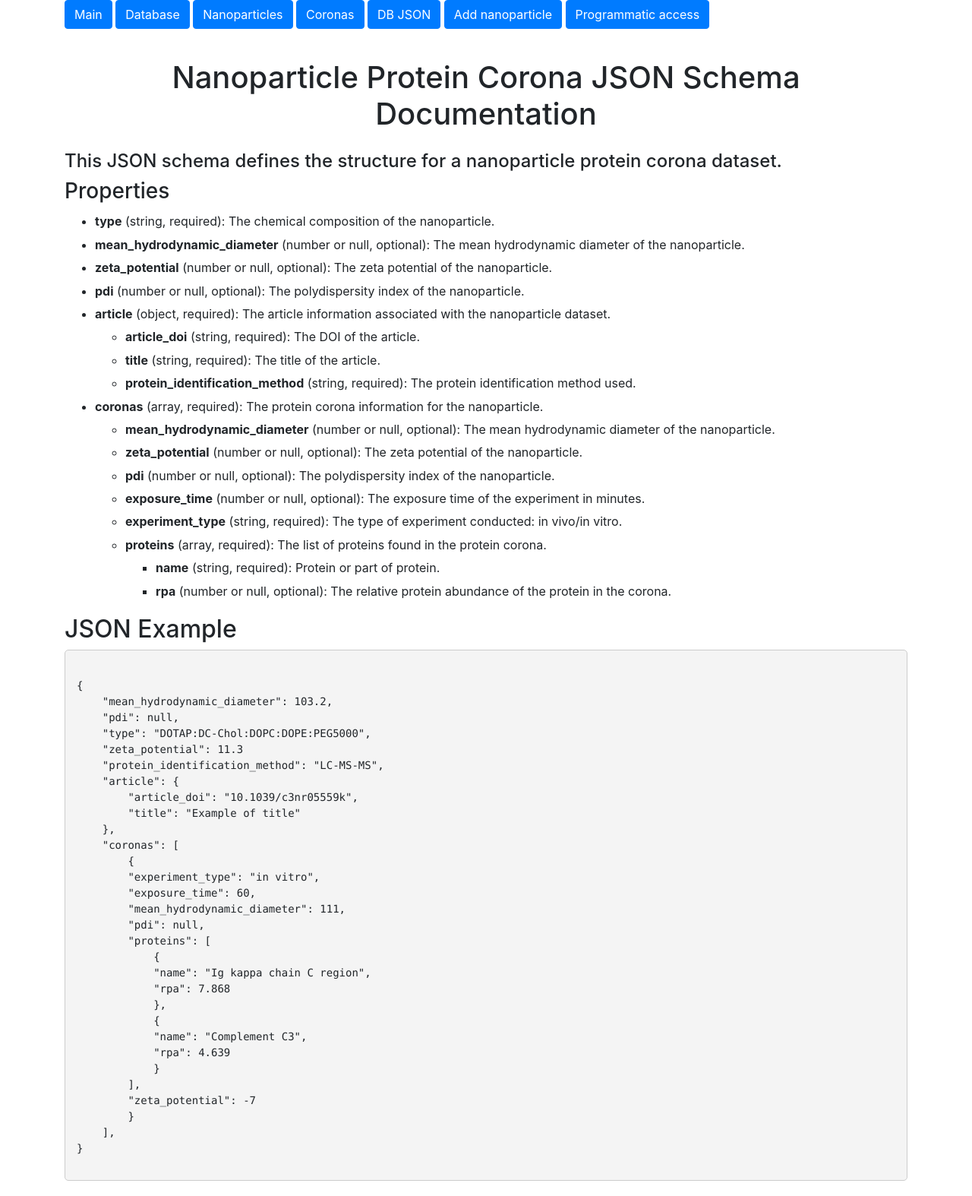
After one commit to Yur-k/lipid-nanoparticles-db, a Flask app: template backend/templates/schema.html in a window 1280 px wide. The commit adds this page. Shown: the whole page at 76% size. Run offline with Flask 3, Linux system fonts and the light colour scheme; the template is opened without the code that fills it, so the values that code supplies are empty; some libraries are stand-ins or nearby versions.

Commit message:
updated templates

```diff
--- a/backend/templates/api_documentation.html
+++ b/backend/templates/api_documentation.html
@@ -10,7 +10,7 @@
             font-family: Arial, sans-serif;
             font-size: 16px;
             line-height: 1.6;
-            margin: 20px;
+            margin: 25px;
         }
 
         h1,
@@ -47,6 +47,7 @@
     <p>This API provides a way to manage nanoparticles. It allows you to add, update, get, and delete nanoparticles. The
         API uses JSON format for input and output.
     </p>
+    <a href="/schema" class="btn btn-primary mb-2" target="_blank" >Schema documentation</a>
     <h2>Base URL</h2>
     <p>The base URL for this API is <code>{{ domain }}</code>.</p>
     <h2>Endpoints</h2>
--- a/backend/templates/common_buttons.html
+++ b/backend/templates/common_buttons.html
@@ -3,7 +3,7 @@
     <a href="/database" class="btn btn-primary mb-3">Database</a>
     <a href="/nanoparticles" class="btn btn-primary mb-3">Nanoparticles</a>
     <a href="/coronas" class="btn btn-primary mb-3">Coronas</a>
-    <a href="/proteins" class="btn btn-primary mb-3">Proteins</a>
+    <!-- <a href="/proteins" class="btn btn-primary mb-3">Proteins</a> -->
     <a href="/api/np/get" class="btn btn-primary mb-3" target="_blank" >DB JSON</a>
     <a href="/add_nanoparticle" class="btn btn-primary mb-3">Add nanoparticle</a>
     <a href="/api_documentation" class="btn btn-primary mb-3">Programmatic access</a>
--- a/backend/templates/coronas.html
+++ b/backend/templates/coronas.html
@@ -28,12 +28,12 @@
                     <table id="coronas-table" class="table table-striped" style="width:100%">
                         <thead>
                             <tr>
-                                <th>Nanoparticle Type</th>
+                                <th>Nanoparticle composition</th>
                                 <th>Corona NP Diameter (nm)</th>
                                 <th>Protein Identification Method</th>
                                 <th>Zeta Potential (mV)</th>
                                 <th>PDI</th>
-                                <th>Exposure Time</th>
+                                <th>Exposure Time (min)</th>
                                 <th>Experiment Type</th>
                                 <th>Proteins</th>
                                 <th>Nanoparticle ID</th>
--- a/backend/templates/database.html
+++ b/backend/templates/database.html
@@ -27,7 +27,7 @@
                     <table id="full-table" class="nowrap table table-striped" style="width:100%">
                         <thead>
                             <tr>
-                                <th>Nanoparticle Type</th>
+                                <th>Nanoparticle composition</th>
                                 <th>Pure NP Diameter (nm)</th>
                                 <th>Corona NP Diameter (nm)</th>
                                 <th>Zeta Potential (mV)</th>
@@ -35,7 +35,7 @@
                                 <th>NP PDI </th>
                                 <th>Corona NP PDI </th>
                                 <th>Protein Identification Method</th>
-                                <th>Exposure Time</th>
+                                <th>Exposure Time (min)</th>
                                 <th>Experiment Type</th>
                                 <th>Protein</th>
                                 <th>RPA</th>
--- /dev/null
+++ b/backend/templates/schema.html
@@ -0,0 +1,103 @@
+<!DOCTYPE html>
+<html>
+
+<head>
+    <meta charset="UTF-8">
+    {% include "common_head_scripts.html" %}
+    <title>Nanoparticle Protein Corona JSON Schema Documentation</title>
+    <style>
+        .json-example {
+            background-color: #f4f4f4;
+            border: 1px solid #ccc;
+            border-radius: 5px;
+            padding: 15px;
+            margin-bottom: 20px;
+        }
+        .properties-list li {
+            line-height: 1.9;
+        }
+    </style>
+</head>
+
+<body>
+    {% include "common_buttons.html" %}
+    <div class="container">
+        <h1 class="text-center my-4">Nanoparticle Protein Corona JSON Schema Documentation</h1>
+        <h4>This JSON schema defines the structure for a nanoparticle protein corona dataset.</h4>
+        <h3>Properties</h3>
+        <ul class="properties-list">
+            <li><b>type</b> (string, required): The chemical composition of the nanoparticle.</li>
+            <li><b>mean_hydrodynamic_diameter</b> (number or null, optional): The mean hydrodynamic diameter of the
+                nanoparticle.</li>
+            <li><b>zeta_potential</b> (number or null, optional): The zeta potential of the nanoparticle.</li>
+            <li><b>pdi</b> (number or null, optional): The polydispersity index of the nanoparticle.</li>
+            <li><b>article</b> (object, required): The article information associated with the nanoparticle dataset.
+                <ul>
+                    <li><b>article_doi</b> (string, required): The DOI of the article.</li>
+                    <li><b>title</b> (string, required): The title of the article.</li>
+                    <li><b>protein_identification_method</b> (string, required): The protein identification method used.
+                    </li>
+                </ul>
+            </li>
+            <li><b>coronas</b> (array, required): The protein corona information for the nanoparticle.
+                <ul>
+                    <li><b>mean_hydrodynamic_diameter</b> (number or null, optional): The mean hydrodynamic diameter of
+                        the
+                        nanoparticle.</li>
+                    <li><b>zeta_potential</b> (number or null, optional): The zeta potential of the nanoparticle.</li>
+                    <li><b>pdi</b> (number or null, optional): The polydispersity index of the nanoparticle.</li>
+                    <li><b>exposure_time</b> (number or null, optional): The exposure time of the experiment in minutes.
+                    </li>
+                    <li><b>experiment_type</b> (string, required): The type of experiment conducted: in vivo/in vitro.
+                    </li>
+                    <li><b>proteins</b> (array, required): The list of proteins found in the protein corona.
+                        <ul>
+                            <li><b>name</b> (string, required): Protein or part of protein.</li>
+                            <li><b>rpa</b> (number or null, optional): The relative protein abundance of the protein in
+                                the
+                                corona.</li>
+                        </ul>
+                    </li>
+                </ul>
+            </li>
+        </ul>
+        <h2>JSON Example</h2>
+        <div class="json-example">
+            <pre><code>
+{
+    "mean_hydrodynamic_diameter": 103.2,
+    "pdi": null,
+    "type": "DOTAP:DC-Chol:DOPC:DOPE:PEG5000",
+    "zeta_potential": 11.3
+    "protein_identification_method": "LC-MS-MS",
+    "article": {
+        "article_doi": "10.1039/c3nr05559k",
+        "title": "Example of title"
+    },
+    "coronas": [
+        {
+        "experiment_type": "in vitro",
+        "exposure_time": 60,
+        "mean_hydrodynamic_diameter": 111,
+        "pdi": null,
+        "proteins": [
+            {
+            "name": "Ig kappa chain C region",
+            "rpa": 7.868
+            },
+            {
+            "name": "Complement C3",
+            "rpa": 4.639
+            }
+        ],
+        "zeta_potential": -7
+        }
+    ],
+}
+</code></pre>
+        </div>
+    </div>
+    {% include "common_body_scripts.html" %}
+</body>
+
+</html>
```
Also changed, not shown: backend/templates/add_nanoparticle.html (+11 -12 lines), backend/templates/nanoparticle.html (+6 -6 lines).
